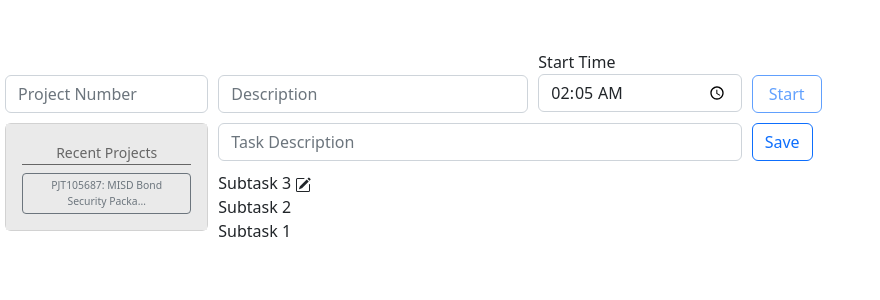
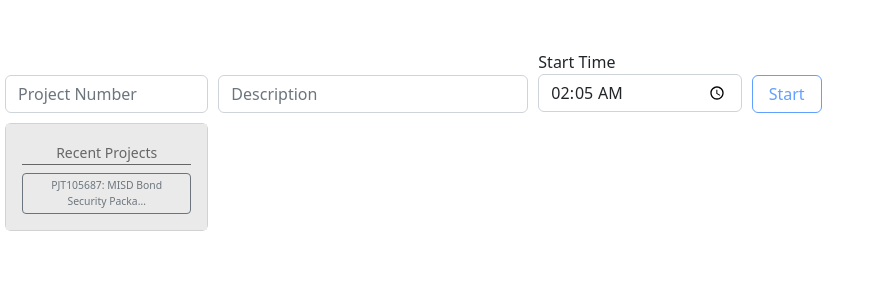
Before and after one commit to gregjonesdev/truegrit, a Django app: page /timekeeper/ in a window 1280 px wide. Shown: the top 300 px of the page, without its empty margins (0-880 px from the left). Run offline with Django 4.2, Linux system fonts and the light colour scheme; data comes from the database, SQL or seed files in the repository; both versions use the stored data as it was after the commit; some libraries are stand-ins or nearby versions.

Commit message:
task list

```diff
--- a/truegrit/templates/timekeeper.html
+++ b/truegrit/templates/timekeeper.html
@@ -29,7 +29,7 @@
 
         </div>
       </div>
-      <div id="taskEntryRow" class="row" style="margin-top: 10px;">
+      <div class="row" style="margin-top: 10px;">
         <div class="col-12 col-sm-2" style="padding: 0px 5px">
           {% if recent_projects|length %}
       <div id="recentProjectCard" class="card input-field">
@@ -71,9 +71,9 @@
         </div>
         <div class="col-12 col-sm-5" style="padding: 0px 5px">
 
-          <input type="text" class="form-control" id="taskdescription" placeholder="Task Description">
+          <input type="text" class="form-control taskField" id="taskdescription" placeholder="Task Description" style="display:none">
           <div id="completedTasks" style="margin-top: 10px;">
-            <ul id="taskList">
+            <ul id="taskList" class="taskField" style="display:none">
               <li>Subtask 3 <svg xmlns="http://www.w3.org/2000/svg" width="16" height="16" fill="currentColor" class="bi bi-pencil-square" viewBox="0 0 16 16">
                 <path d="M15.502 1.94a.5.5 0 0 1 0 .706L14.459 3.69l-2-2L13.502.646a.5.5 0 0 1 .707 0l1.293 1.293zm-1.75 2.456-2-2L4.939 9.21a.5.5 0 0 0-.121.196l-.805 2.414a.25.25 0 0 0 .316.316l2.414-.805a.5.5 0 0 0 .196-.12l6.813-6.814z"/>
                 <path fill-rule="evenodd" d="M1 13.5A1.5 1.5 0 0 0 2.5 15h11a1.5 1.5 0 0 0 1.5-1.5v-6a.5.5 0 0 0-1 0v6a.5.5 0 0 1-.5.5h-11a.5.5 0 0 1-.5-.5v-11a.5.5 0 0 1 .5-.5H9a.5.5 0 0 0 0-1H2.5A1.5 1.5 0 0 0 1 2.5z"/>
@@ -84,11 +84,8 @@
           </div>
         </div>
         <div class="col-12 col-sm-1" style="padding: 0px 5px">
-          <button id="taskSaveButton" type="button" class="btn btn-outline-primary input-field">Save</button>
+          <button id="taskSaveButton" type="button" class="btn btn-outline-primary input-field taskField" style="display:none">Save</button>
         </div>
-
-      </div>
-      <div id="taskListRow" class="row" style="margin-top: 10px; display: none">
 
       </div>
 
@@ -131,6 +128,13 @@
 
     function updateFinishTime() {
       updateTimeField("finishTimeEntry")
+    }
+
+    function displayTaskItems() {
+      taskFields = document.getElementsByClassName("taskField")
+      for (let i=0; i<taskFields.length; i++) {
+        taskFields[i].style.display = ""
+      }
     }
 
     function convertTimeToDateTime(timeString) {
@@ -198,10 +202,10 @@
     }
 
     document.getElementById('taskSaveButton').addEventListener("click", function (e) {
-
+      taskDescriptionInput = document.getElementById("taskdescription")
       const data = {
           timeEntryUuid: e.target.getAttribute('data-timeentryuuid'),
-          task_description: document.getElementById("taskdescription").value
+          task_description: taskDescriptionInput.value
         };
         fetch('/save-task/', {
             method: 'POST',
@@ -214,6 +218,7 @@
         .then(response => response.json())
         .then(data => {
             if (data.message) {
+              taskDescriptionInput.value = ""
               li = buildListItem(data.taskDescription)
               tasklist = document.getElementById('taskList')
               tasklist.insertBefore(li, tasklist.firstChild);
@@ -281,11 +286,10 @@
                 document.getElementById('projectDescriptionInput').disabled = true;
                 document.getElementById("finish-button").setAttribute("data-entryuuid", data.timeEntryUuid)
                 document.getElementById("create-button").style.display="none"
-                document.getElementById("taskEntryRow").style.display = "";
-                document.getElementById("taskListRow").style.display = "";
                 document.getElementById('finish-button').style.display = "";
                 document.getElementById('edit-button').style.display = "";
                 document.getElementById("finishTimeDiv").style.display = "";
+                displayTaskItems()
 
             } else if (data.error) {
                 alert('Error: ' + data.error);  // Show error message
```
Also changed, not shown: db.sqlite3.
